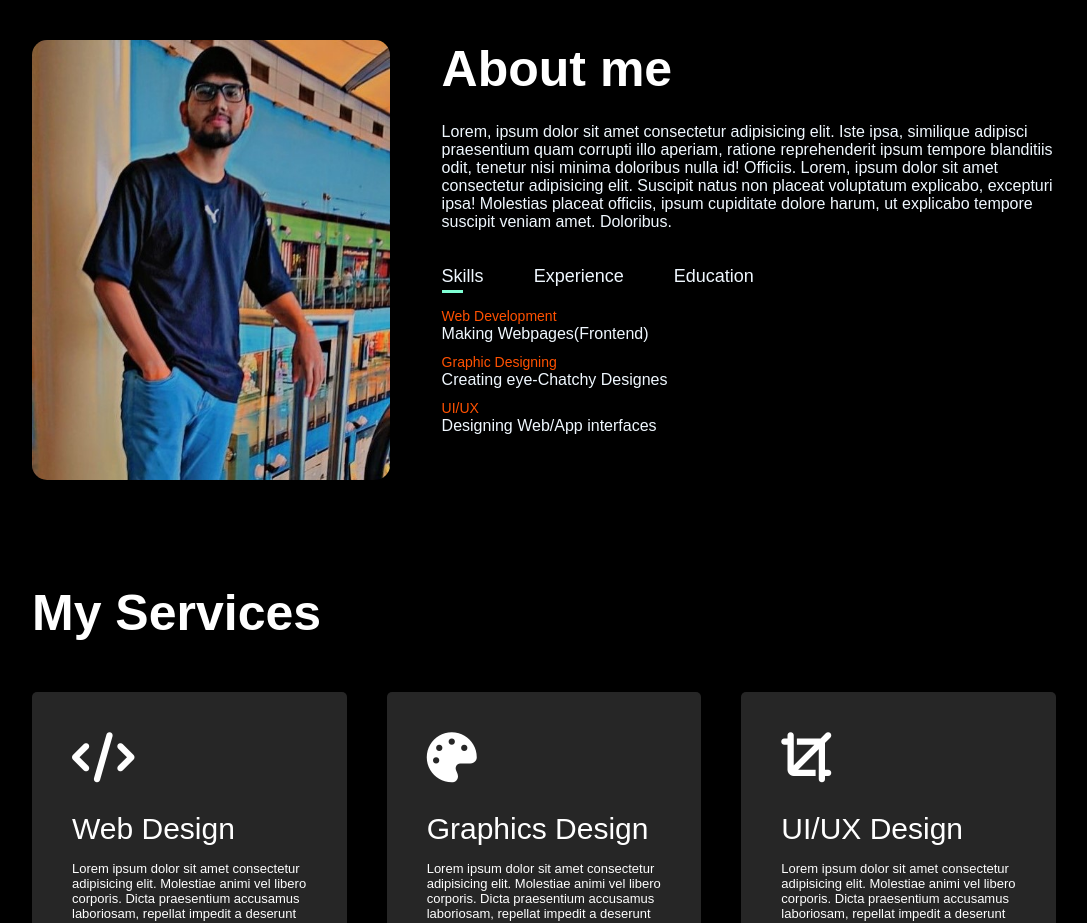
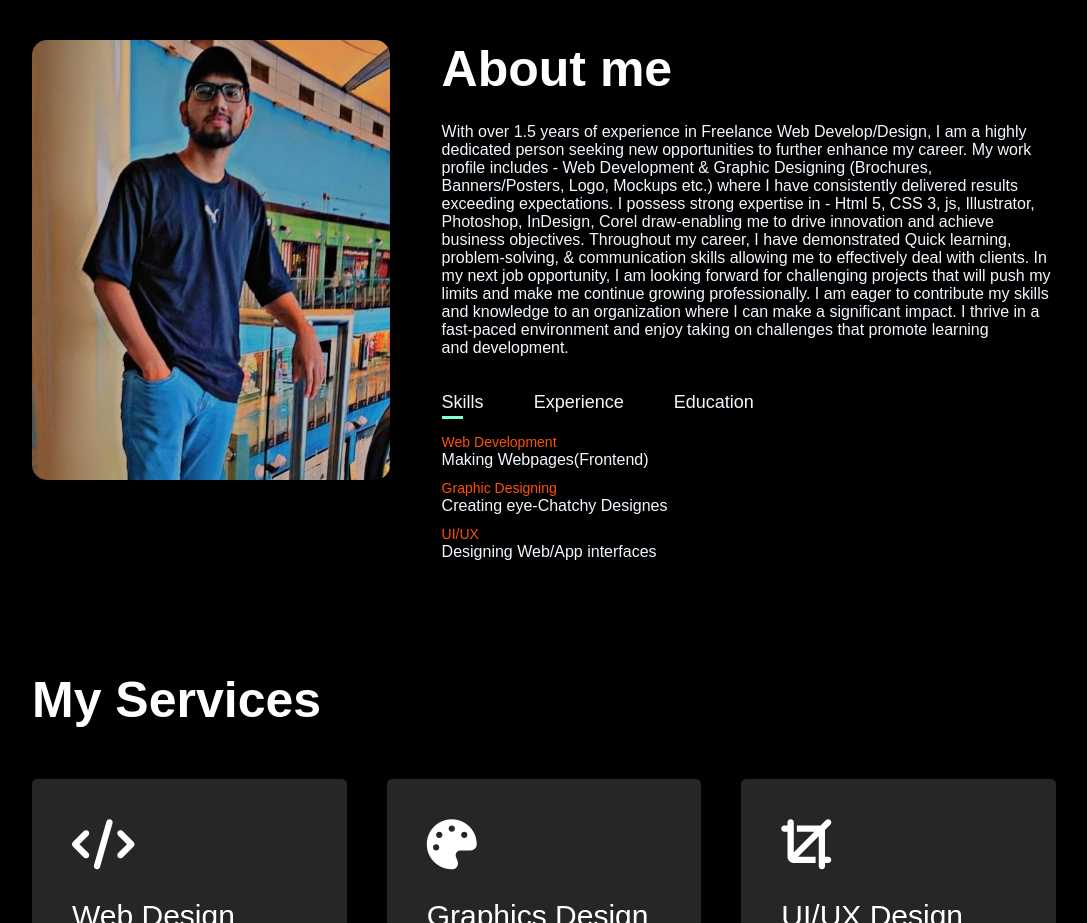
Before and after one commit to sachin852/Portfolio-Web-Old, a plain HTML site: page index.html in a window 1280 px wide. Shown: the part 820-1743 px from the top of the page, without its empty margins (96-1183 px from the left). Drawn offline with nearby package versions, Linux system fonts and the light colour scheme.

Commit message:
updated about

```diff
--- a/index.html
+++ b/index.html
@@ -46,14 +46,11 @@
           <div class="col-2">
             <h1 class="sub-title">About me</h1>
             <p>
-              Lorem, ipsum dolor sit amet consectetur adipisicing elit. Iste
-              ipsa, similique adipisci praesentium quam corrupti illo aperiam,
-              ratione reprehenderit ipsum tempore blanditiis odit, tenetur nisi
-              minima doloribus nulla id! Officiis. Lorem, ipsum dolor sit amet
-              consectetur adipisicing elit. Suscipit natus non placeat
-              voluptatum explicabo, excepturi ipsa! Molestias placeat officiis,
-              ipsum cupiditate dolore harum, ut explicabo tempore suscipit
-              veniam amet. Doloribus.
+              With over 1.5 years of experience in Freelance Web Develop/Design, I am a highly dedicated person seeking new opportunities to further enhance my career. My work profile includes - Web Development & Graphic Designing (Brochures, Banners/Posters, Logo, Mockups etc.) where I have consistently delivered results exceeding expectations. I possess strong expertise in - Html 5, CSS 3, js, Illustrator, Photoshop, InDesign, Corel draw-enabling me to drive innovation and achieve business objectives.
+
+Throughout my career, I have demonstrated Quick learning, problem-solving, & communication skills allowing me to effectively deal with clients.
+
+In my next job opportunity, I am looking forward for challenging projects that will push my limits and make me continue growing professionally. I am eager to contribute my skills and knowledge to an organization where I can make a significant impact. I thrive in a fast-paced environment and enjoy taking on challenges that promote learning and development.
             </p>
             <div class="tab-titles">
               <p class="tab-links active" onclick="opentab('Skills')">Skills</p>
```
